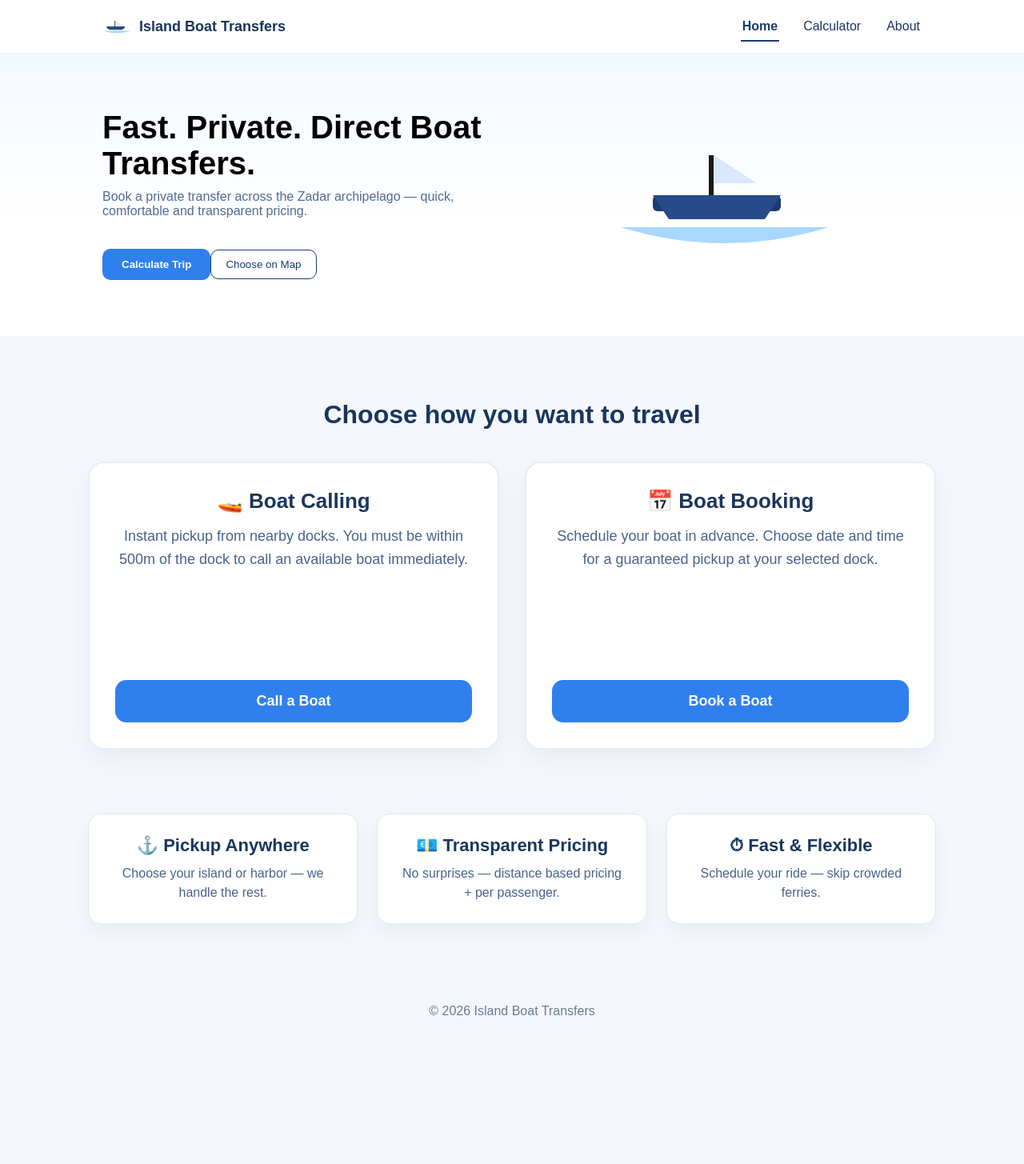
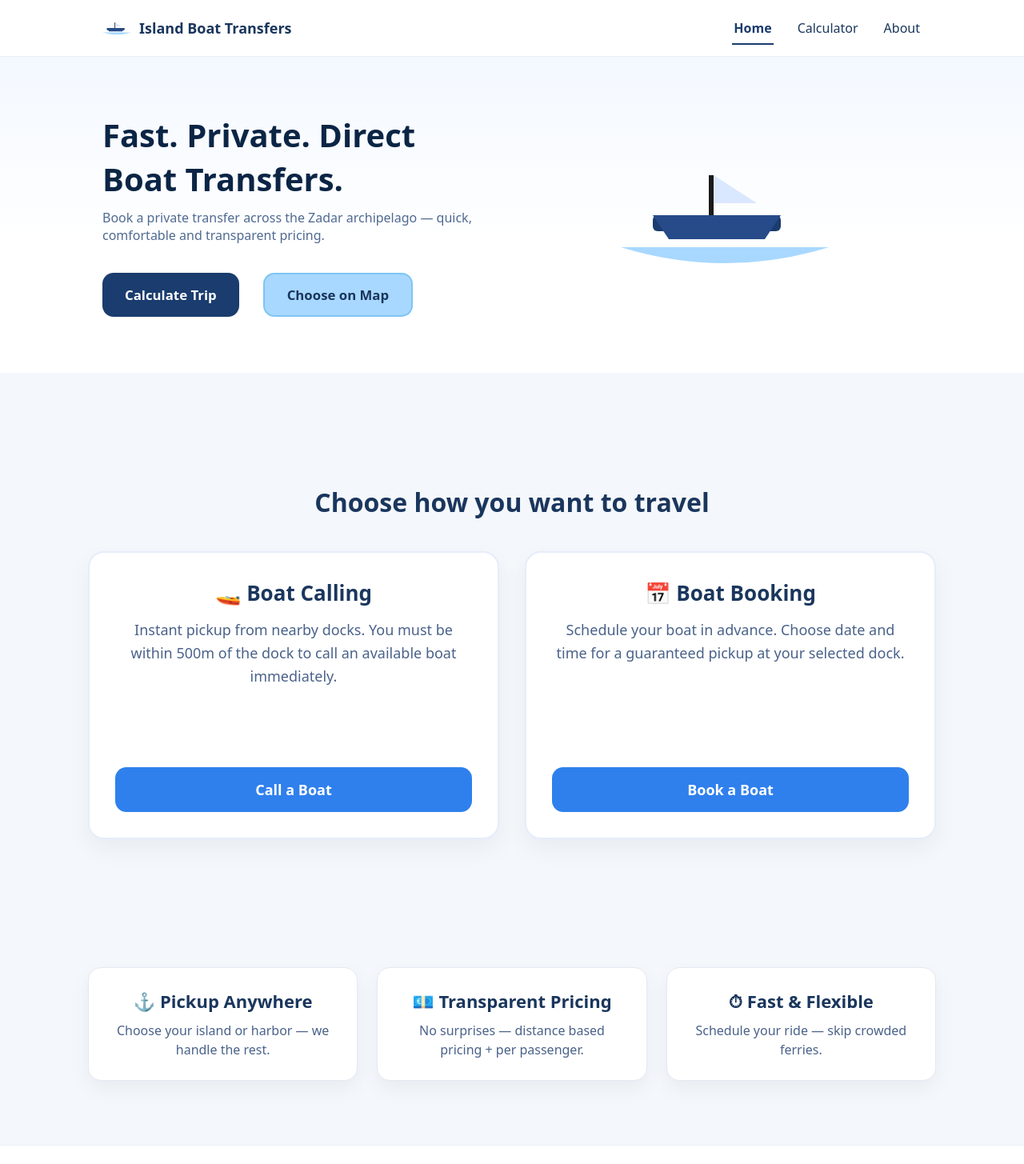
Before and after one commit to jadilovic/boat-transfers-frontend, a React (Create React App) app in the folder frontend/: page / in a window 1280 px wide. Shown: the top 1455 px of the page at 80% size. Before the commit the page ends 1293 px from the top, so only its background shows below. Built offline with nearby package versions, Linux system fonts and the light colour scheme.

Commit message:
Fixes on buttons and the map

```diff
--- a/frontend/src/App.css
+++ b/frontend/src/App.css
@@ -1,37 +1,39 @@
+/* =======================
+   GLOBAL RESET
+======================= */
+
 * {
   box-sizing: border-box;
   margin: 0;
   padding: 0;
-  font-family: Arial, Helvetica, sans-serif;
+  font-family: system-ui, -apple-system, Segoe UI, Roboto, Arial, sans-serif;
+}
+
+html,
+body,
+#root {
+  height: 100%;
 }
 
 body {
   background: #f4f7fb;
-}
-
-.landing {
-  font-family: system-ui, -apple-system, Segoe UI, Roboto, Arial, sans-serif;
   color: #0b2545;
 }
 
-/* Layout wrapper */
-.layout {
+/* =======================
+   APP LAYOUT
+======================= */
+
+.app-layout {
+  min-height: 100vh;
   display: flex;
   flex-direction: column;
-  min-height: 100vh;
 }
 
-/* Main content padding (desktop/tablet) */
-.layout-main {
+.app-content {
   flex: 1;
-  padding: 20px 40px;
-}
-
-/* Mobile: no padding */
-@media (max-width: 768px) {
-  .layout-main {
-    padding: 0;
-  }
+  display: flex;
+  flex-direction: column;
 }
 
 /* =======================
@@ -50,7 +52,6 @@ body {
   z-index: 100;
 }
 
-/* Logo */
 .navbar-logo {
   display: flex;
   align-items: center;
@@ -60,22 +61,18 @@ body {
   color: #1a365d;
 }
 
-/* Desktop nav */
 .nav-links {
   display: flex;
   gap: 28px;
 }
 
-/* Nav links */
 .nav-links a {
   text-decoration: none;
   color: #1a365d;
   font-weight: 500;
-  padding: 6px 2px;
   position: relative;
 }
 
-/* Hover underline animation */
 .nav-links a::after {
   content: "";
   position: absolute;
@@ -92,13 +89,6 @@ body {
   width: 100%;
 }
 
-/* Active link */
-.nav-links a.active {
-  color: #1a3c6e;
-  font-weight: 600;
-}
-
-/* Hamburger */
 .hamburger {
   display: none;
   flex-direction: column;
@@ -110,195 +100,88 @@ body {
   width: 26px;
   height: 3px;
   background: #1a365d;
-  transition: 0.3s;
   border-radius: 2px;
 }
 
-/* Hamburger animation */
-.hamburger.open span:nth-child(1) {
-  transform: rotate(45deg) translate(5px, 5px);
-}
-
-.hamburger.open span:nth-child(2) {
-  opacity: 0;
-}
-
-.hamburger.open span:nth-child(3) {
-  transform: rotate(-45deg) translate(5px, -5px);
-}
-
 /* =======================
-   MOBILE
+   HERO
 ======================= */
-
-@media (max-width: 768px) {
-  .hamburger {
-    display: flex;
-  }
-
-  .nav-links {
-    display: none;
-  }
-
-  .nav-links.mobile.show {
-    display: flex;
-    position: absolute;
-    top: 70px;
-    right: 10%;
-    flex-direction: column;
-    gap: 16px;
-    background: white;
-    padding: 18px 22px;
-    border-radius: 14px;
-    box-shadow: 0 10px 25px rgba(0, 0, 0, 0.1);
-    border: 1px solid #e3e9f5;
-  }
-
-  .input-row {
-    flex-direction: column;
-  }
-
-  .field {
-    width: 100%;
-  }
-}
-
-/* HERO */
 
 .hero {
   display: flex;
   align-items: center;
   justify-content: space-between;
+  gap: 50px;
   padding: 70px 10%;
-  gap: 50px;
   background: linear-gradient(180deg, #f3f8ff 0%, #ffffff 60%);
 }
 
 .hero-content h1 {
   font-size: 40px;
-  margin-bottom: 10px;
+  margin-bottom: 12px;
 }
 
 .hero-content p {
   color: #506a91;
-  margin-bottom: 18px;
+  margin-bottom: 24px;
+}
+
+/* BUTTON GROUP FIX */
+.hero-content button + button {
+  margin-left: 14px;
 }
 
 .primary {
   background: #1a3c6e;
   color: white;
+  padding: 12px 22px;
   border-radius: 12px;
-  padding: 12px 22px;
   border: none;
   cursor: pointer;
+  font-weight: 600;
 }
 
 .primary:hover {
   opacity: 0.9;
 }
 
-/* BOOKING FORM */
-
-.booking {
-  padding: 60px 10%;
-  background: #f8fbff;
-}
-
-.booking form {
-  display: grid;
-  gap: 16px;
-  max-width: 420px;
-}
-
-.booking label {
-  font-size: 14px;
-  color: #274b7a;
-  display: flex;
-  flex-direction: column;
-  gap: 6px;
-}
-
-.booking input {
-  padding: 10px;
-  border-radius: 8px;
-  border: 1px solid #cfd9eb;
-}
-
 .secondary {
-  border-radius: 10px;
-  border: 1px solid #1a3c6e;
-  padding: 10px 18px;
-  background: white;
-  color: #1a3c6e;
+  background: #a8d8ff; /* sea color */
+  color: #1a365d;
+  padding: 12px 22px;
+  border-radius: 12px;
+  border: none;
   cursor: pointer;
+  font-weight: 600;
 }
 
 .secondary:hover {
-  background: #ecf3ff;
+  background: #91cbff;
 }
 
-/* FEATURES */
+/* =======================
+   FEATURES
+======================= */
 
 .features {
   display: grid;
   grid-template-columns: repeat(3, 1fr);
-  gap: 18px;
-  padding: 50px 10%;
+  gap: 20px;
+  padding: 70px 10%;
 }
 
 .card {
   background: white;
-  padding: 18px;
-  border-radius: 14px;
+  padding: 22px;
+  border-radius: 16px;
   border: 1px solid #e3e9f5;
-  box-shadow: 0 8px 18px rgba(0, 0, 0, 0.03);
-}
-
-.card h3 {
-  margin-bottom: 6px;
-}
-
-/* FOOTER */
-
-.footer {
-  text-align: center;
-  padding: 20px;
-  color: #6b7d94;
-}
-
-/* RESPONSIVE */
-
-@media (max-width: 900px) {
-  .hero {
-    flex-direction: column;
+  box-shadow: 0 10px 24px rgba(0, 0, 0, 0.05);
   text-align: center;
 }
 
-  .nav {
-    display: none;
-  }
-
-  .nav.open {
-    position: absolute;
-    background: white;
-    right: 0;
-    top: 60px;
-    padding: 14px 20px;
-    border: 1px solid #e3e9f5;
-    border-radius: 12px;
-    display: flex;
-    flex-direction: column;
-    gap: 12px;
-  }
-
-  .hamburger {
-    display: flex;
-  }
-
-  .features {
-    grid-template-columns: 1fr;
-  }
-}
+/* =======================
+   CALCULATOR
+======================= */
 
 .calculator {
   max-width: 720px;
@@ -311,147 +194,46 @@ body {
   border: 1px solid #e1e7ff;
   border-radius: 14px;
   padding: 20px;
-  width: 100%;
-  max-width: 700px;  /* wider on desktop */
-  margin: 0 auto;
 }
 
+/* =======================
+   FOOTER
+======================= */
 
-label {
-  font-size: 14px;
-  font-weight: 600;
+.footer {
+  text-align: center;
+  padding: 20px;
+  color: #6b7d94;
+  background: white;
+  border-top: 1px solid #e9eef5;
 }
 
-select {
-  width: 100%;
-  padding: 10px;
-  margin-top: 6px;
-  border-radius: 10px;
-  border: 1px solid #cfd7f3;
+/* =======================
+   RESPONSIVE
+======================= */
+
+@media (max-width: 900px) {
+  .hero {
+    flex-direction: column;
+    text-align: center;
   }
 
-.calc-btn {
-  display: inline-block;
-  margin-top: 12px;
-  padding: 10px 20px;
-  border-radius: 10px;
-  border: none;
-  background: #2f80ed;
-  color: white;
-  font-weight: 600;
-  cursor: pointer;
+  .features {
+    grid-template-columns: 1fr;
   }
 
-.calc-btn:hover {
-  opacity: 0.9;
+  .hero-content button + button {
+    margin-left: 0;
+    margin-top: 12px;
+  }
 }
 
-.error {
-  color: #c0392b;
-  margin-top: 10px;
+@media (max-width: 768px) {
+  .hamburger {
+    display: flex;
   }
 
-.result {
-  margin-top: 18px;
-  background: white;
-  border-radius: 14px;
-  border: 1px solid #dfe6fb;
-  padding: 16px;
+  .nav-links {
+    display: none;
   }
-
-.result-row {
-  display: flex;
-  justify-content: space-between;
-  padding: 6px 0;
-  font-size: 14px;
-  color: #405a7a;
 }
-
-.result-total {
-  display: flex;
-  justify-content: space-between;
-  margin-top: 12px;
-  padding-top: 12px;
-  border-top: 1px dashed #dfe6fb;
-  font-size: 16px;
-  font-weight: 700;
-  color: #1a3c6e;
-}
-
-.input-row {
-  display: flex;
-  gap: 18px;
-  align-items: flex-end;
-}
-
-.field {
-  flex: 1;
-  min-width: 0;
-}
-
-.field label {
-  font-size: 14px;
-  font-weight: 600;
-  color: #274b7a;
-  margin-bottom: 6px;
-}
-
-.field select,
-.field input {
-  height: 42px;
-  padding: 0 12px;
-  border-radius: 10px;
-  border: 1px solid #cfd7f3;
-  font-size: 14px;
-  background: white;
-}
-
-/* PASSENGER INPUT WITH +/- */
-
-.passenger-control {
-  display: flex;            /* ✅ force horizontal */
-  align-items: center;
-  width: 100%;
-  height: 42px;
-  border: 1px solid #cfd7f3;
-  border-radius: 10px;
-  background: white;
-  overflow: hidden;
-}
-
-/* buttons */
-.passenger-control button {
-  width: 42px;
-  height: 100%;
-  flex-shrink: 0;
-  border: none;
-  background: #f0f4ff;
-  font-size: 20px;
-  font-weight: bold;
-  cursor: pointer;
-}
-
-.passenger-control button:hover {
-  background: #e3ecff;
-}
-
-.passenger-input {
-  flex: 1;
-  min-width: 0;   /* 🔥 THIS FIXES THE ISSUE */
-  height: 100%;
-  border: none;
-  text-align: center;
-  font-size: 14px;
-  font-weight: 600;
-  background: transparent;
-}
-
-.app-layout {
-  min-height: 100vh;          /* full viewport height */
-  display: flex;
-  flex-direction: column;
-}
-
-.app-content {
-  flex: 1;                    /* pushes footer down */
-}
--- a/frontend/src/pages/DockMapPage.css
+++ b/frontend/src/pages/DockMapPage.css
@@ -1,36 +1,63 @@
 .dock-map-page {
-  padding: 40px 16px;
+  flex: 1;                     /* 🔑 fills app-content */
+  display: flex;
+  flex-direction: column;
+  padding: 16px 20px;
+  gap: 12px;
+}
+
+.dock-map-page h2 {
   text-align: center;
 }
+
+.dock-map-page p {
+  text-align: center;
+  color: #506a91;
+}
+
+/* AREA SWITCH */
 
 .area-switch {
   display: flex;
   justify-content: center;
   gap: 12px;
-  margin: 20px 0;
+  margin-bottom: 8px;
 }
 
 .area-switch button {
   padding: 10px 18px;
   border-radius: 10px;
   border: 1px solid #2f80ed;
-  background: #fff;
+  background: white;
   cursor: pointer;
   font-weight: 600;
 }
 
 .area-switch button.active {
   background: #2f80ed;
-  color: #fff;
+  color: white;
 }
 
+/* MAP */
+
 .dock-map {
-  height: 420px;
-  border-radius: 14px;
+  flex: 1;                     /* 🔥 fills remaining space */
+  width: 100%;
+  border-radius: 16px;
   overflow: hidden;
 }
 
+/* Leaflet safety */
+.leaflet-container {
+  width: 100%;
+  height: 100%;
+}
+
+/* FROM INDICATOR */
+
 .from-indicator {
-  margin-top: 16px;
+  text-align: center;
   font-size: 16px;
+  margin-top: 6px;
+  color: #1a365d;
 }
--- a/frontend/src/pages/Landing.css
+++ b/frontend/src/pages/Landing.css
@@ -35,6 +35,59 @@
   margin-bottom: 18px;
 }
 
+/* CTA BUTTON SPACING */
+.hero-content button {
+  margin-top: 14px;
+}
+
+/* PRIMARY CTA */
+.hero .primary {
+  padding: 14px 28px;
+  border-radius: 14px;
+  background: #1a3c6e;
+  color: #fff;
+  border: none;
+  cursor: pointer;
+  font-weight: 600;
+  font-size: 1.05rem;
+}
+
+.hero .primary:hover {
+  background: #14325c;
+}
+
+/* SECONDARY CTA – Sea Blue */
+.hero .secondary {
+  padding: 14px 28px;
+  border-radius: 14px;
+  background: #a8d8ff;        /* 🌊 sea color from SVG */
+  color: #1a365d;             /* dark navy text */
+  border: 2px solid #7fc4f5;  /* slightly darker outline */
+  cursor: pointer;
+  font-weight: 600;
+  font-size: 1.05rem;
+}
+
+.hero .secondary:hover {
+  background: #8fcbff;
+}
+
+/* HERO CTA BUTTON GROUP */
+.hero-actions {
+  display: flex;
+  gap: 16px;              /* ✅ space between buttons */
+  margin-top: 22px;
+  flex-wrap: wrap;        /* mobile safety */
+}
+
+/* Mobile: center buttons */
+@media (max-width: 900px) {
+  .hero-actions {
+    justify-content: center;
+  }
+}
+
+/* GRAPHIC */
 .hero-graphic {
   flex: 1;
   display: flex;
@@ -43,22 +96,6 @@
 
 .boat-graphic {
   max-width: 100%;
-}
-
-/* CTA button */
-.hero .primary {
-  margin-top: 20px;
-  padding: 12px 24px;
-  border-radius: 10px;
-  background: #2f80ed;
-  color: #fff;
-  border: none;
-  cursor: pointer;
-  font-weight: 600;
-}
-
-.hero .primary:hover {
-  opacity: 0.9;
 }
 
 /* =======================
@@ -152,8 +189,23 @@
 ======================= */
 
 @media (max-width: 768px) {
+  .hero {
+    flex-direction: column;
+    text-align: center;
+    padding: 50px 20px;
+  }
+
+  .hero-content button {
+    width: 100%;
+  }
+
+  .hero .secondary {
+    margin-left: 0;
+    margin-top: 12px;
+  }
+
   .features {
-    flex-direction: column;   /* ✅ vertical on mobile */
+    flex-direction: column;
     gap: 18px;
     margin: 60px auto;
     padding: 0 20px;
@@ -170,18 +222,6 @@
   .features .card p {
     font-size: 15px;
   }
-}
-
-/* =======================
-   MOBILE
-======================= */
-
-@media (max-width: 900px) {
-  .hero {
-    flex-direction: column;
-    text-align: center;
-    padding: 50px 20px;
-  }
 
   .booking {
     padding: 40px 20px;
--- a/frontend/src/pages/Landing.js
+++ b/frontend/src/pages/Landing.js
@@ -17,18 +17,21 @@ export default function Landing() {
             comfortable and transparent pricing.
           </p>
 
+          <div className="hero-actions">
             <button
               className="primary"
               onClick={() => navigate("/calculator")}
             >
               Calculate Trip
             </button>
+
             <button
               className="secondary"
               onClick={() => navigate("/dock-map")}
             >
               Choose on Map
             </button>
+          </div>
         </div>
 
         <div className="hero-graphic">
```
Lines whose indentation alone changed are shown as unchanged.
